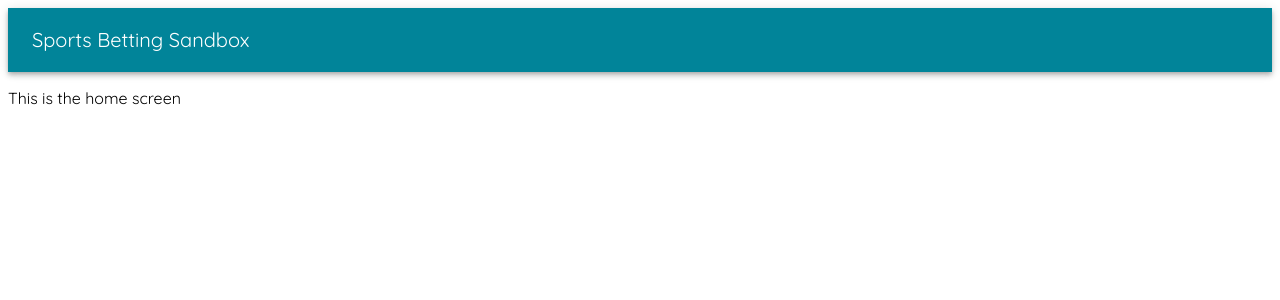
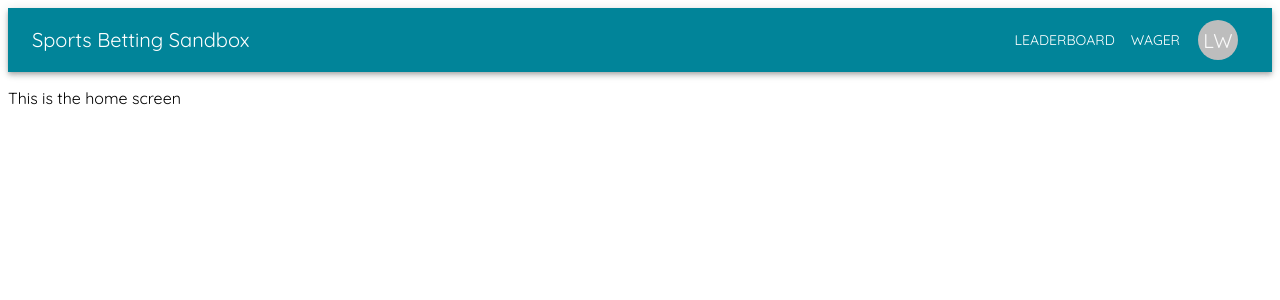
Before and after one commit to lwurl/sports-betting-sandbox, a React (Create React App) app: page / in a window 1280 px wide. Shown: the top 300 px of the page. Built offline with nearby package versions, Linux system fonts and the light colour scheme.

Commit message:
headerbar template complete

```diff
--- a/src/components/HeaderBar.tsx
+++ b/src/components/HeaderBar.tsx
@@ -1,17 +1,27 @@
 import React from "react";
+
 import AppBar from "@material-ui/core/AppBar";
 import Toolbar from "@material-ui/core/Toolbar";
 import Typography from "@material-ui/core/Typography";
+import Button from "@material-ui/core/Button";
+import Avatar from "@material-ui/core/Avatar";
+import { withStyles, createStyles, WithStyles } from "@material-ui/core/styles";
+
 import styled from "styled-components";
 
-function HeaderBar() {
+function HeaderBar(props: WithStyles) {
+  const { classes } = props;
+
   return (
     <HorizontalExpander>
       <AppBar position="static">
         <Toolbar>
-          <Typography variant="h6" color="inherit">
+          <Typography variant="h6" color="inherit" className={classes.appTitle}>
             Sports Betting Sandbox
           </Typography>
+          <Button className={classes.headerButton}>Leaderboard</Button>
+          <Button className={classes.headerButton}>Wager</Button>
+          <Avatar className={classes.avatar}>LW</Avatar>
         </Toolbar>
       </AppBar>
     </HorizontalExpander>
@@ -22,4 +32,16 @@ const HorizontalExpander = styled.div`
   flexgrow: 1;
 `;
 
-export default HeaderBar;
+const styles = createStyles({
+  appTitle: {
+    flex: 1
+  },
+  headerButton: {
+    color: "white"
+  },
+  avatar: {
+    margin: 10
+  }
+});
+
+export default withStyles(styles)(HeaderBar);
```
